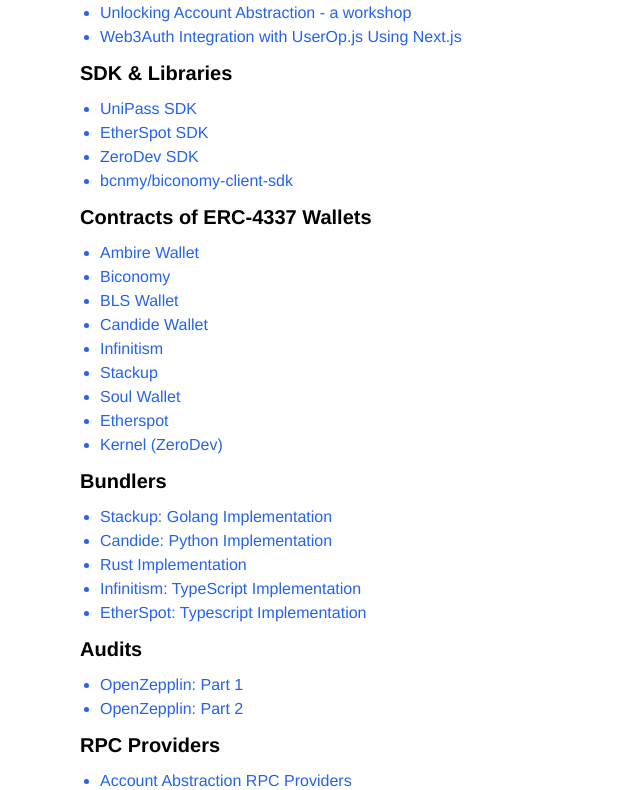
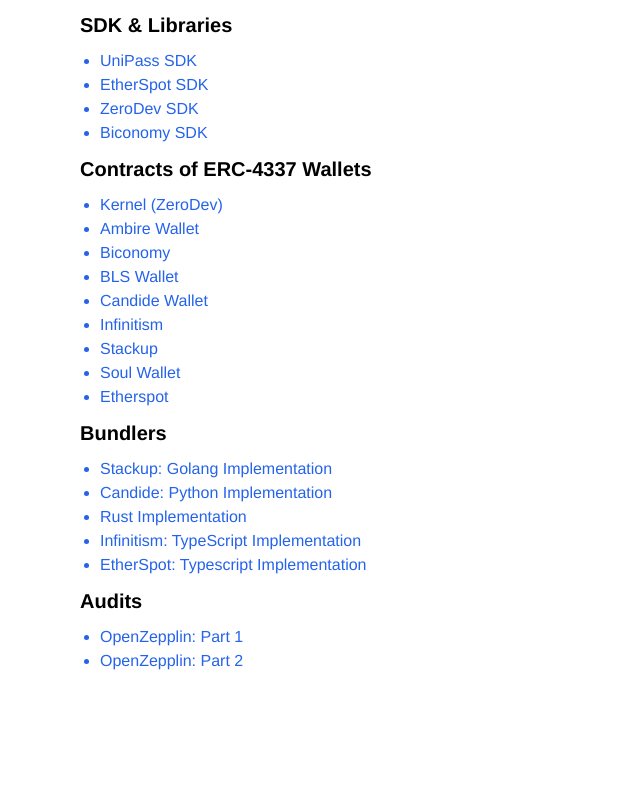
Before and after one commit to eth-infinitism/landing-page, a Next.js app: page /resources in a window 1280 px wide. Shown: the part 602-1392 px from the top of the page, without its empty margins (0-640 px from the left). Built offline with nearby package versions, Linux system fonts and the light colour scheme.

Commit message:
resources cleanup

```diff
--- a/configs/resources/code.ts
+++ b/configs/resources/code.ts
@@ -10,17 +10,9 @@
         url: `https://github.com/eth-infinitism/trampoline`
       },
       {
-        name: `Building a custom wallet with Trampoline - a step-by-step guide`,
-        url: `https://mirror.xyz/erc4337official.eth/r0Sxa_ncYJA8y7_YHeKz9cShDgfTNR1fVBolcBN7VZ4`
+        name: `UserOps.js, A simple JS library for building ERC-4337 UserOperations`,
+        url: `https://github.com/stackup-wallet/userop.js`
       },
-      {
-        name: "Unlocking Account Abstraction - a workshop",
-        url: `https://www.youtube.com/watch?v=H5c84HERmkM`,
-      },
-      {
-        name: `Web3Auth Integration with UserOp.js Using Next.js`,
-        url: `https://github.com/stackup-wallet/next-web3auth-userop-example`
-      }
     ]
   },
   {
@@ -39,7 +31,7 @@
         url: `https://zerodev.app/`,
       },
       {
-        name: "bcnmy/biconomy-client-sdk",
+        name: "Biconomy SDK",
         url: `https://github.com/bcnmy/biconomy-client-sdk`,
       },
     ],
@@ -47,6 +39,10 @@
   {
     sectionName: "Contracts of ERC-4337 Wallets",
     resources: [
+      {
+        name: "Kernel (ZeroDev)",
+        url: `https://github.com/zerodevapp/kernel`,
+      },
       {
         name: "Ambire Wallet",
         url: `https://github.com/AmbireTech/wallet/tree/development/contracts`,
@@ -78,10 +74,6 @@
       {
         name: "Etherspot",
         url: `https://github.com/etherspot/etherspot-contracts/`,
-      },
-      {
-        name: "Kernel (ZeroDev)",
-        url: `https://github.com/zerodevapp/kernel`,
       },
     ],
   },
@@ -122,14 +114,5 @@
         url: `https://blog.openzeppelin.com/eip-4337-ethereum-account-abstraction-incremental-audit/`
       }
     ]
-  },
-  {
-    sectionName: `RPC Providers`,
-    resources: [
-      {
-        name: `Account Abstraction RPC Providers`,
-        url: `https://github.com/arddluma/awesome-list-rpc-nodes-providers#account-abstraction-rpc-providers`
-      }
-    ]
   }
 ];
```
Also changed, not shown: configs/resources/tutorial.ts (+17 -9 lines).
